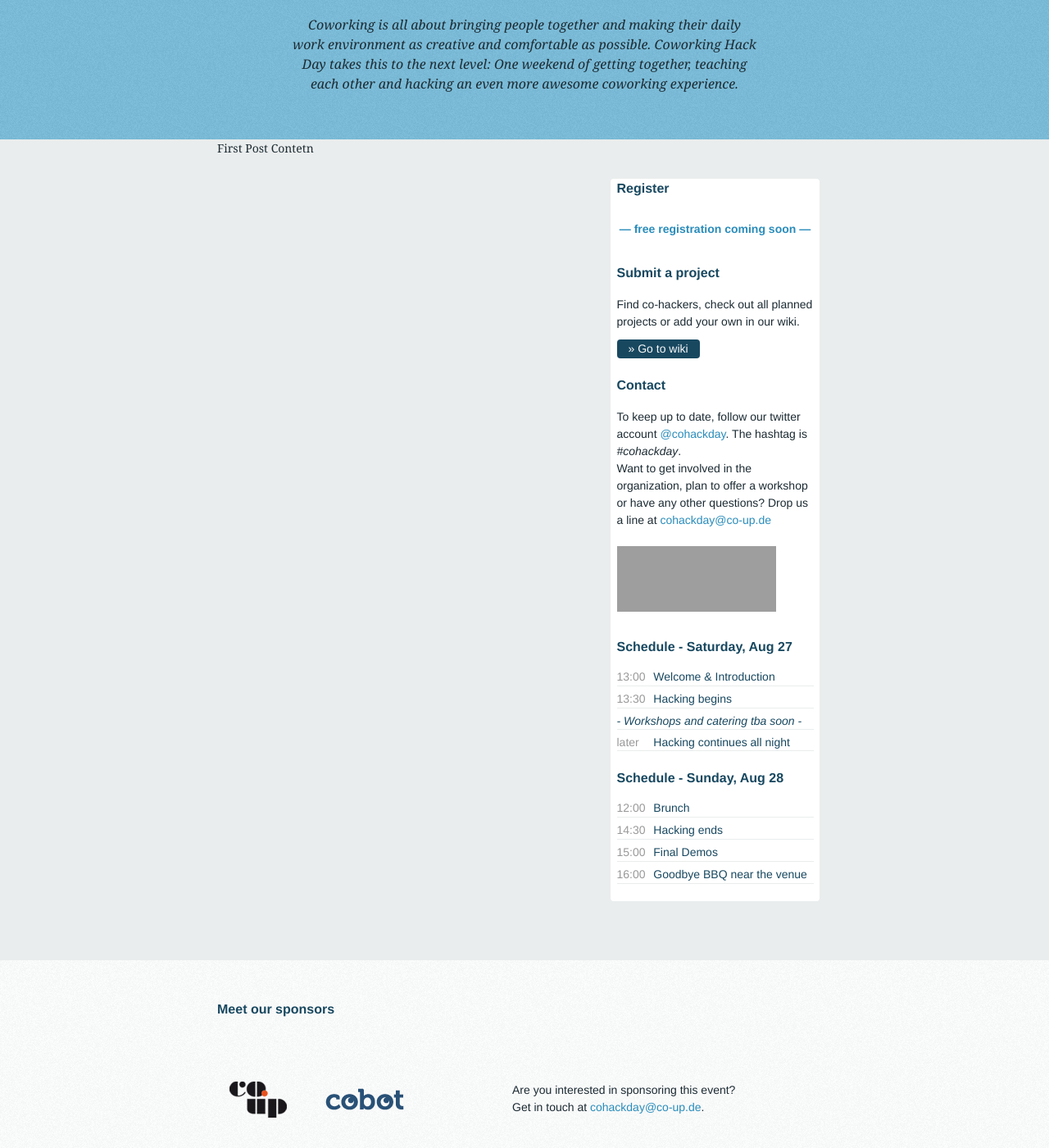
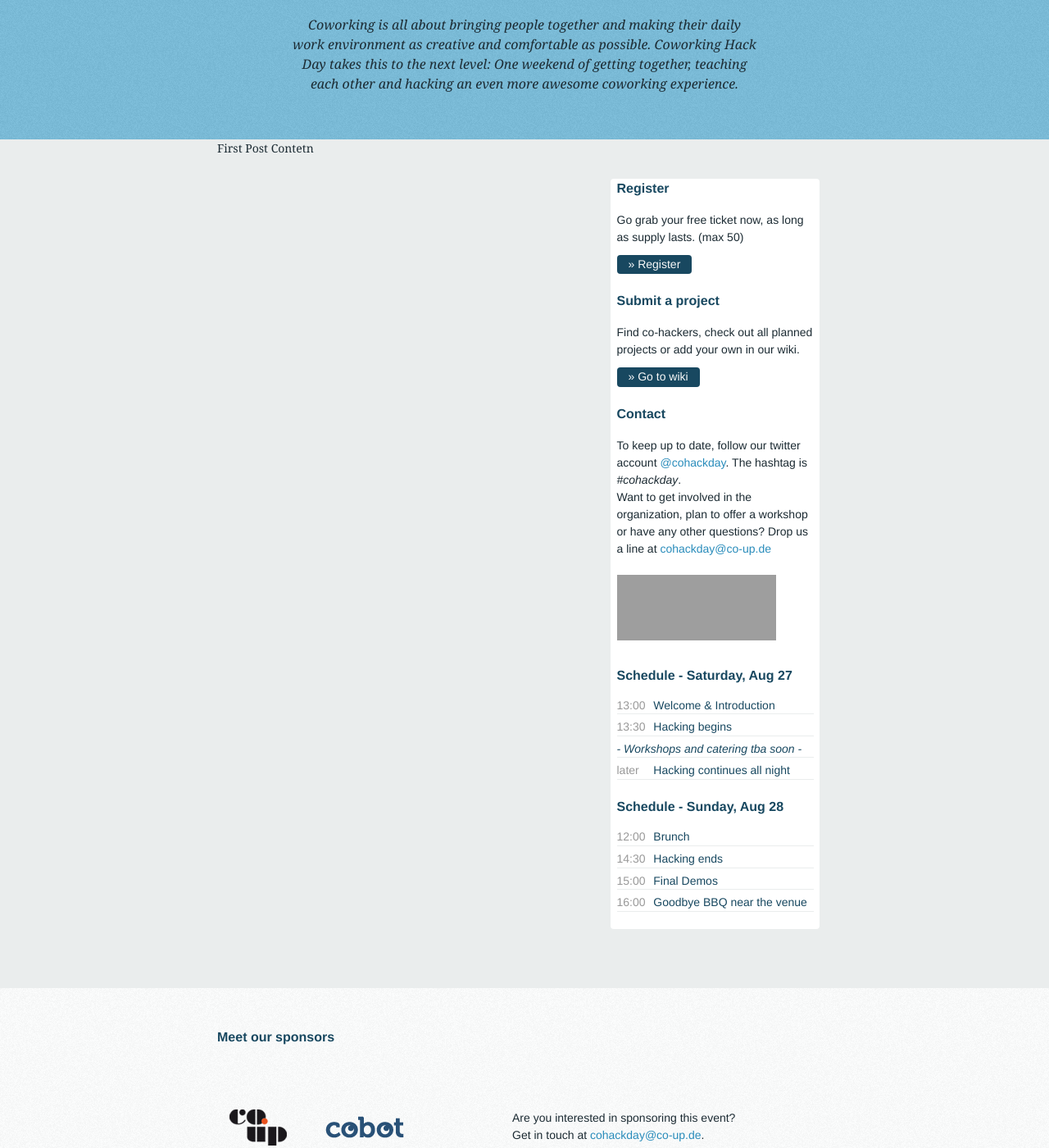
Before and after one commit to thilo/coworking-hack-day, a Jekyll site: the page built from _posts/2011-07-29-first-post.md, in a window 1280 px wide and 1400 px high, scrolled down 221 px. Shown: the whole window at 82% size. Built offline with Jekyll 4.4.1, drawn with Linux system fonts in a browser that asks for light colours; some of the changed text lies outside the part shown; grey boxes are pictures that could not be loaded.

Commit message:
added register now button and added a sponsors anchor for later use.

```diff
--- a/_includes/sidebar.md
+++ b/_includes/sidebar.md
@@ -1,6 +1,8 @@
 <h4>Register</h4>
-
-<p class="register_soon">&mdash; free registration coming soon &mdash;</p>
+<p>
+  Go grab your free ticket now, as long as supply lasts. (max 50)<br />
+  <a href="http://cohackday.eventbrite.com?ref=ebtn" target="_blank" class="btn_link", title="Register me for the Coworking Hack Day">&raquo; Register</a>
+</p>
 
 <h4>Submit a project</h4>
 
--- a/_layouts/default.html
+++ b/_layouts/default.html
@@ -83,10 +83,10 @@
         </ul>
       </div>
     </div>
-
+    <a name="sponsors"></a>
     <footer class="footer">
       <div class="container">
-        <p>Coworking Hack Day is organized by <a href="http://twitter.com/piile" title="Aleks on Twitter">Aleks</a>, <a href="http://twitter.com/kriesse" title="Kriesse on Twitter">Kristina</a> and <a href="http://twitter.com/freaklikeme" title="Thilo on Twitter">Thilo</a> and hosted by the co.up coworking space.</p>
+        <p>Coworking Hack Day is organized by <a href="http://twitter.com/piile" title="Aleks on Twitter">Aleks</a>, <a href="http://twitter.com/kriesse" title="Kriesse on Twitter">Kristina</a> and <a href="http://twitter.com/freaklikeme" title="Thilo on Twitter">Thilo</a> and hosted by the <a href="http://co-up.de">co.up coworking space</a>.</p>
       </div>
     </footer>
 
```
